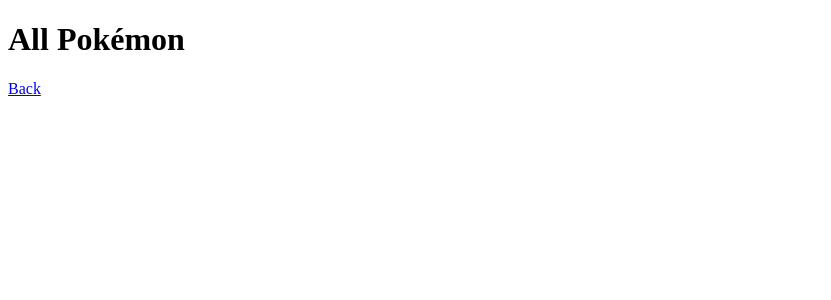
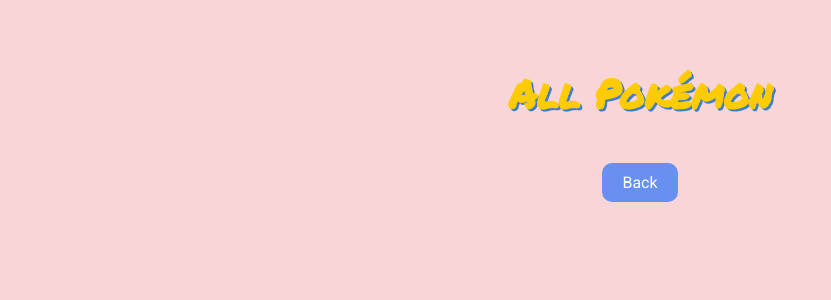
Before and after one commit to JavierRangel2004/API-Workshop, a Flask app: page /show_all in a window 1280 px wide. Shown: the top 300 px of the page, without its empty margins (0-831 px from the left). Run offline with Flask 3, Linux system fonts and the light colour scheme; some libraries are stand-ins or nearby versions.

Commit message:
CSS JRM, table and stast rework

```diff
--- a/app.py
+++ b/app.py
@@ -33,14 +33,32 @@
 
     return render_template('home.html', message=message)
 
+# @app.route('/show_all')
+# def show_all():
+#     try:
+#         df = pd.read_csv('pokemons.csv')
+#         pokemons = df.to_dict(orient='records')
+#     except FileNotFoundError:
+#         pokemons = []
+#     return render_template('show_all.html', pokemons=pokemons)
+
 @app.route('/show_all')
 def show_all():
     try:
         df = pd.read_csv('pokemons.csv')
-        pokemons = df.to_dict(orient='records')
+        table = go.Figure(data=[go.Table(
+            header=dict(values=list(df.columns),
+                        fill_color='paleturquoise',
+                        align='left'),
+            cells=dict(values=[df.name, df.type, df.weakness, df.resistance, df.advantage],
+                       fill_color='lavender',
+                       align='left'))
+        ])
+        table_div = pyo.plot(table, output_type='div', include_plotlyjs=False)
     except FileNotFoundError:
-        pokemons = []
-    return render_template('show_all.html', pokemons=pokemons)
+        table_div = ""
+    return render_template('show_all.html', table_div=table_div)
+
 
 @app.route('/show_stats')
 def show_stats():
--- /dev/null
+++ b/static/styles.css
@@ -0,0 +1,72 @@
+
+body {
+    font-family: 'Roboto', sans-serif;
+    background-color: #f8d5d6;
+    color: #3b4cca;
+    padding: 30px;
+    text-align: center;
+    display: flex;
+    flex-direction: column;
+    align-items: center;
+    justify-content: center;
+}
+body p {
+    font-family: 'Roboto', sans-serif;
+}
+h1 {
+    color: #FFCB05;
+    text-shadow: 2px 2px #3D7DCA;
+    font-family: 'Permanent Marker', cursive;
+    font-size: 2.5em;
+    margin-bottom: 20px;
+}
+
+h2 {
+    color: #3D7DCA;
+    text-shadow: 1px 1px #FFCB05;
+    font-family: 'Permanent Marker', cursive;
+    font-size: 2em;
+    margin-bottom: 15px;
+}
+
+label {
+    display: block;
+    margin-bottom: 10px;
+    color: #7038F8;
+}
+
+input[type="text"] {
+    width: 200px;
+    padding: 10px;
+    margin-bottom: 20px;
+    border-radius: 10px;
+    border: none;
+    box-shadow: 0 0 15px #3D7DCA;
+}
+
+input[type="submit"] {
+    background-color: #F08030;
+    color: white;
+    padding: 10px 20px;
+    border: none;
+    border-radius: 10px;
+    cursor: pointer;
+    transition: transform 0.3s ease;
+}
+
+input[type="submit"]:hover {
+    transform: scale(1.1);
+}
+a {
+    display: inline-block;
+    margin-top: 20px;
+    background-color: #6890F0;
+    color: white;
+    padding: 10px 20px;
+    border-radius: 10px;
+    text-decoration: none;
+    transition: transform 0.3s ease;
+}
+a:hover {
+    transform: translateY(-5px);
+}
--- a/templates/home.html
+++ b/templates/home.html
@@ -2,6 +2,10 @@
 <html>
 <head>
     <title>Pokédex</title>
+    <link rel="stylesheet" type="text/css" href="{{ url_for('static', filename='styles.css') }}">
+    <link href="https://fonts.googleapis.com/css2?family=Permanent+Marker&family=Roboto:wght@400;700&display=swap" rel="stylesheet">
+    <script src="https://cdn.plot.ly/plotly-latest.min.js"></script>
+
 </head>
 <body>
     <h1>Welcome to the Pokédex</h1>
@@ -11,7 +15,6 @@
         <input type="submit" value="Register Pokémon">
     </form>
     {% if message %}
-        <h2>Output:</h1>
         <p>{{ message }}</p>
     {% endif %}
     <br>
--- a/templates/show_all.html
+++ b/templates/show_all.html
@@ -2,12 +2,20 @@
 <html>
 <head>
     <title>Pokémon List</title>
+    <link rel="stylesheet" type="text/css" href="{{ url_for('static', filename='styles.css') }}">
+    <link href="https://fonts.googleapis.com/css2?family=Permanent+Marker&family=Roboto:wght@400;700&display=swap" rel="stylesheet">
+    <script src="https://cdn.plot.ly/plotly-latest.min.js"></script>
+
 </head>
 <body>
     <h1>All Pokémon</h1>
     {% for pokemon in pokemons %}
         <p>Name: {{ pokemon.name }} | Type: {{ pokemon.type }} | Weakness: {{ pokemon.weakness }} | Resistance: {{ pokemon.resistance }} | Advantage: {{ pokemon.advantage }}</p>
     {% endfor %}
+
+    <div>
+        {{ table_div|safe }}
+    </div>
     <a href="/">Back</a>
 </body>
 </html>
--- a/templates/show_stats.html
+++ b/templates/show_stats.html
@@ -2,14 +2,13 @@
 <html>
 <head>
     <title>Pokémon Stats</title>
+    <link rel="stylesheet" type="text/css" href="{{ url_for('static', filename='styles.css') }}">
+    <link href="https://fonts.googleapis.com/css2?family=Permanent+Marker&family=Roboto:wght@400;700&display=swap" rel="stylesheet">
     <!-- Plotly.js -->
     <script src="https://cdn.plot.ly/plotly-latest.min.js"></script>
 </head>
 <body>
     <h1>Pokémon Stats</h1>
-    {% for pokemon_stat in pokemons_stats %}
-        <p>Name: {{ pokemon_stat.name }} | HP: {{ pokemon_stat.hp }} | Attack: {{ pokemon_stat.attack }} | Defense: {{ pokemon_stat.defense }} | Special Attack: {{ pokemon_stat.special_attack }} | Special Defense: {{ pokemon_stat.special_defense }} | Speed: {{ pokemon_stat.speed }}</p>
-    {% endfor %}
     <div>
         {{ plot_div|safe }}
     </div>
```
Also changed, not shown: 1 other file.
